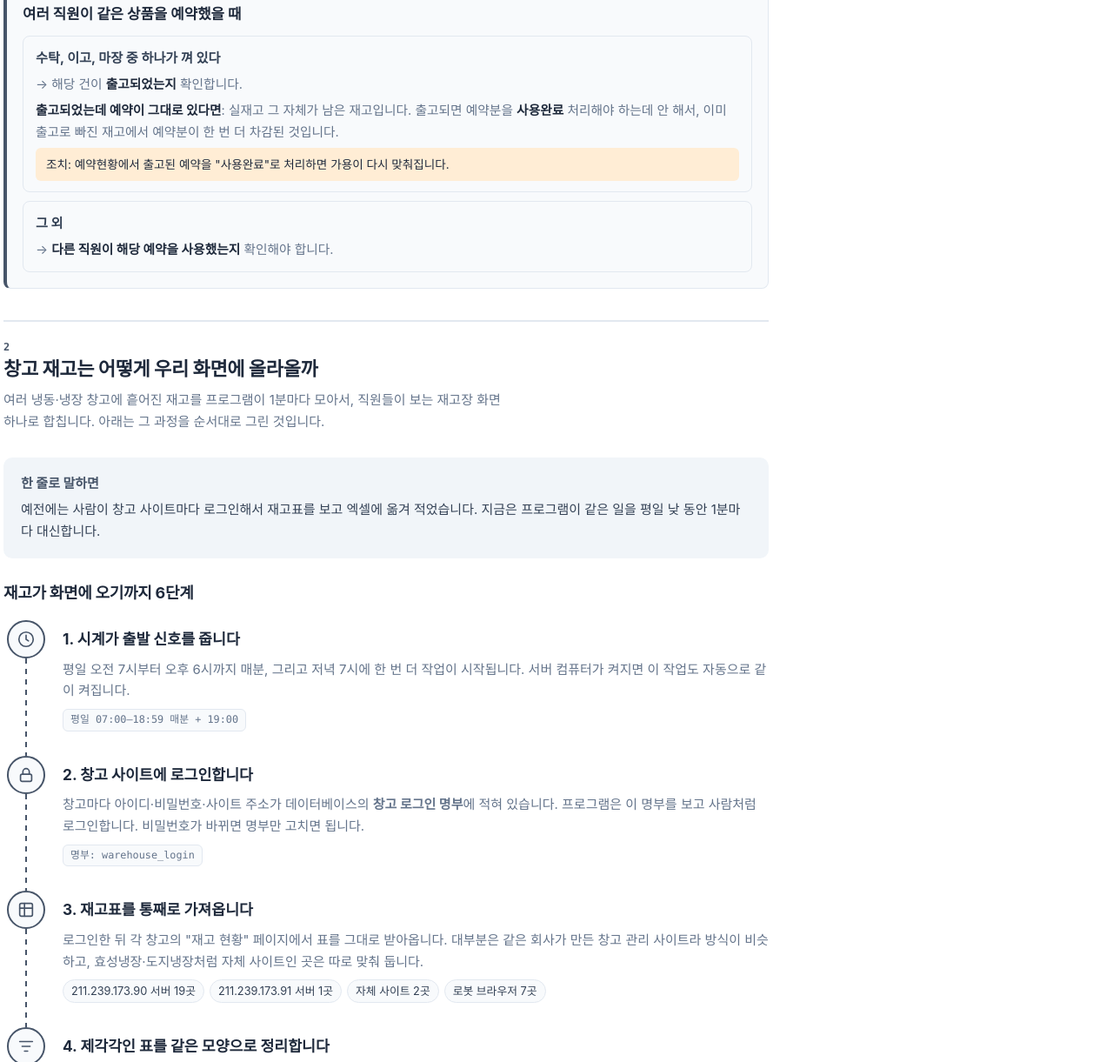
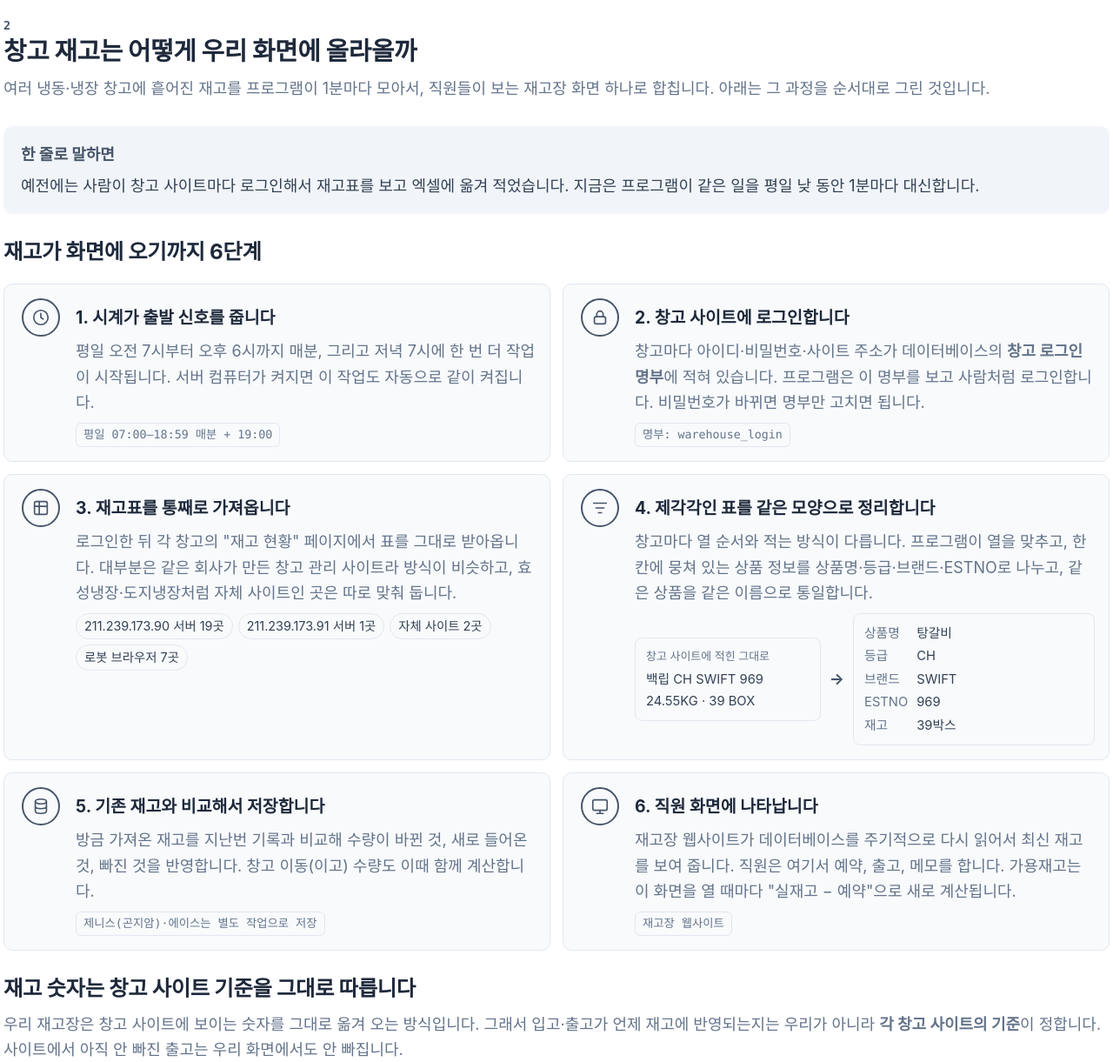
Before and after one commit to hammit-01/azy_firbase_web, a plain HTML site: page front_end/html/manual.html in a window 1280 px wide. Shown: the part 1139-2360 px from the top of the page at 87% size. Drawn offline with Linux system fonts and the light colour scheme.

Commit message:
style: 매뉴얼 글자 크기 키우고 넓은 화면에서 카드 여러 칸 배치
Co-Authored-By: Claude Opus 5.5 <noreply@anthropic.com>

```diff
--- a/front_end/html/manual.html
+++ b/front_end/html/manual.html
@@ -16,29 +16,31 @@
   --font-mono: ui-monospace, Consolas, monospace;
 }
 * { box-sizing: border-box; }
+html { font-size: 18px; }  /* 기본 글자 크기 — rem 단위 전부 이 기준(2026-11-27 키움) */
+.cases { display: grid; grid-template-columns: repeat(auto-fit, minmax(380px, 1fr)); gap: 16px; align-items: start; }
 body {
   margin: 0; background: var(--bg); color: #334155; font-family: var(--font-body);
   -webkit-font-smoothing: antialiased;
-  font-size: 15px; line-height: 1.65; padding: 0 4px;
+  font-size: 1rem; line-height: 1.65; padding: 0 4px;
   scrollbar-width: thin; scrollbar-color: #cbd5e1 transparent;
 }
-.wrap { max-width: 880px; padding-block: 4px 48px; display: grid; gap: 36px; }
+.wrap { padding-block: 4px 48px; display: grid; gap: 40px; }
 h1, h2 { line-height: 1.3; margin: 0; color: var(--ink); letter-spacing: -0.3px; }
-h1 { font-size: 28px; font-weight: 800; }
-h2 { font-size: 18px; font-weight: 700; }
+h1 { font-size: 1.9rem; font-weight: 800; }
+h2 { font-size: 1.35rem; font-weight: 700; }
 h3 { color: var(--ink); }
 p { margin: 0; }
-.lead { color: var(--muted); max-width: 62ch; margin-top: 10px; }
+.lead { color: var(--muted); margin-top: 10px; }
 .eyebrow { font-family: var(--font-mono); font-size: .75rem; letter-spacing: .08em; color: var(--frost); }
 .mono { font-family: var(--font-mono); font-size: .85em; }
 
 /* 목차 */
 .toc { display: flex; flex-wrap: wrap; gap: 8px; }
 /* 목차 — 재고장 탭 버튼과 같은 모양(9px 둥근 모서리, 굵은 글씨) */
-.toc a { font-size: 14px; font-weight: 700; padding: 8px 16px; border-radius: 9px; background: var(--accent-soft); color: var(--accent); text-decoration: none; transition: background .15s; }
+.toc a { font-size: .9rem; font-weight: 700; padding: 8px 16px; border-radius: 9px; background: var(--accent-soft); color: var(--accent); text-decoration: none; transition: background .15s; }
 .toc a:hover { background: #bbf7d0; }
 .chapter { display: grid; gap: 28px; padding-top: 20px; border-top: 2px solid var(--line); }
-.chapter-title { font-size: 22px; font-weight: 800; }
+.chapter-title { font-size: 1.6rem; font-weight: 800; }
 .eyebrow { font-weight: 700; }
 
 .analogy { background: var(--frost-soft); border-radius: 10px; padding: 18px 20px; display: grid; gap: 6px; }
@@ -67,27 +69,27 @@ p { margin: 0; }
 .branch-item p { font-size: .92rem; }
 
 /* 크롤링 흐름 레인 */
-.lane { list-style: none; margin: 0; padding: 0; display: grid; }
-.step { display: grid; grid-template-columns: 52px 1fr; gap: 16px; }
+.lane { list-style: none; margin: 0; padding: 0; display: grid; grid-template-columns: repeat(auto-fit, minmax(420px, 1fr)); gap: 14px; }
+.step { display: grid; grid-template-columns: 52px 1fr; gap: 14px; align-items: start; background: var(--surface); border: 1px solid var(--line); border-radius: 10px; padding: 16px; }
 .rail { display: flex; flex-direction: column; align-items: center; }
 .dot { width: 44px; height: 44px; border-radius: 50%; flex: none; display: grid; place-items: center; background: var(--surface); border: 2px solid var(--frost); color: var(--frost); }
 .dot svg { width: 22px; height: 22px; fill: none; stroke: currentColor; stroke-width: 1.8; stroke-linecap: round; stroke-linejoin: round; }
-.pipe { flex: 1; width: 2px; background: repeating-linear-gradient(var(--frost) 0 6px, transparent 6px 12px); min-height: 24px; }
+.pipe { display: none; }
 .step:last-child .pipe { display: none; }
-.body { padding-bottom: 28px; min-width: 0; display: grid; gap: 8px; }
-.body h3 { margin: 8px 0 0; font-size: 1.08rem; }
+.body { min-width: 0; display: grid; gap: 8px; align-content: start; }
+.body h3 { margin: 6px 0 0; font-size: 1.08rem; }
 .body p { color: var(--muted); }
 .tag { justify-self: start; font-family: var(--font-mono); font-size: .74rem; border: 1px solid var(--line); border-radius: 6px; padding: 2px 8px; color: var(--muted); background: var(--surface); }
 .chips { display: flex; flex-wrap: wrap; gap: 6px; }
 .chip { font-size: .8rem; padding: 2px 9px; border-radius: 999px; background: var(--surface); border: 1px solid var(--line); }
-.table-demo { display: grid; grid-template-columns: 1fr auto 1fr; gap: 10px; align-items: center; }
+.table-demo { display: grid; grid-template-columns: 1fr auto 1.3fr; gap: 10px; align-items: center; }
 .cell-box { background: var(--surface); border: 1px solid var(--line); border-radius: 8px; padding: 10px 12px; font-size: .82rem; min-width: 0; overflow-wrap: anywhere; }
 .cell-box small { display: block; color: var(--muted); font-size: .72rem; margin-bottom: 4px; }
 .arrow { color: var(--frost); font-weight: 700; }
 .fields { display: grid; grid-template-columns: auto 1fr; gap: 2px 10px; }
 .fields span:nth-child(odd) { color: var(--muted); }
 
-.faults { display: grid; grid-template-columns: repeat(auto-fit, minmax(220px, 1fr)); gap: 12px; }
+.faults { display: grid; grid-template-columns: repeat(auto-fit, minmax(300px, 1fr)); gap: 12px; }
 .fault { background: var(--surface); border: 1px solid var(--line); border-top: 3px solid var(--warn); border-radius: 8px; padding: 16px; display: grid; gap: 6px; align-content: start; }
 .fault h3 { margin: 0; font-size: 1rem; }
 .fault p { color: var(--muted); font-size: .92rem; }
@@ -119,7 +121,7 @@ p { margin: 0; }
 .sites { width: 100%; border-collapse: collapse; font-size: .88rem; }
 /* 표 — 재고장 표처럼 남색 헤더 + 흰 글씨 */
 .sites thead { background: #475569; color: #fff; }
-.sites th { text-align: left; font-weight: 700; font-size: 13px; padding: 10px 12px; white-space: nowrap; }
+.sites th { text-align: left; font-weight: 700; font-size: .85rem; padding: 10px 12px; white-space: nowrap; }
 .sites td { padding: 10px 12px; border-top: 1px solid #f1f5f9; vertical-align: top; background: #fff; }
 .sites tr:nth-child(even) td { background: var(--surface); }
 .sites tr:first-child td { border-top: 0; }
@@ -175,6 +177,7 @@ p { margin: 0; }
     </div>
     <div class="formula">가용재고 = 실재고 − 예약수량</div>
 
+    <div class="cases">
     <div class="case">
       <span class="num">1번째 경우</span>
       <h3>전량 예약했을 때</h3>
@@ -206,6 +209,7 @@ p { margin: 0; }
           <p>→ <b>다른 직원이 해당 예약을 사용했는지</b> 확인해야 합니다.</p>
         </div>
       </div>
+    </div>
     </div>
   </section>
 
```
